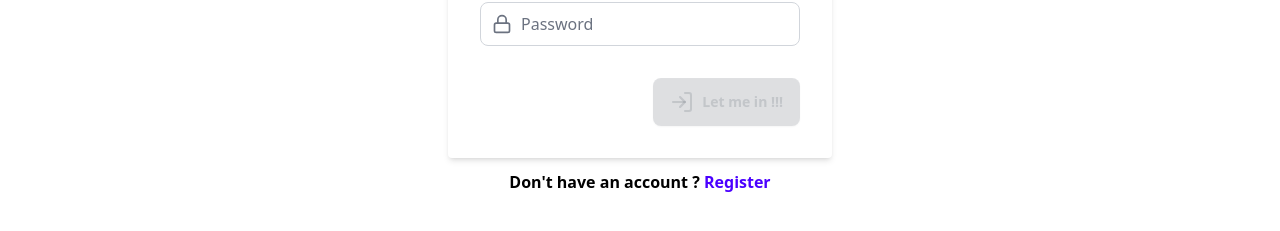
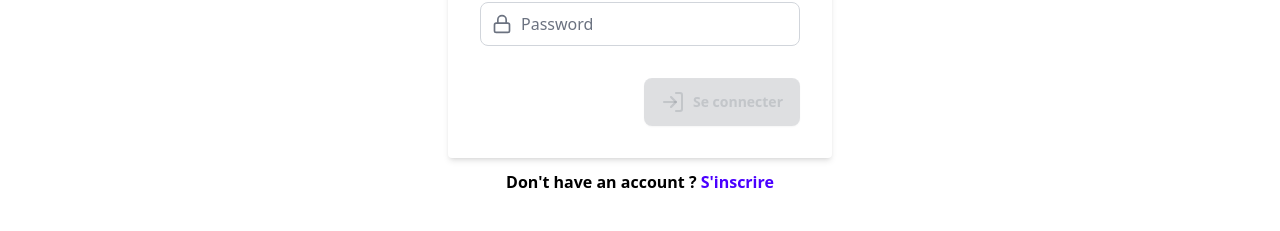
Before and after one commit to NhiSty/challenge-3-react, a React (Vite) app: page /login in a window 1280 px wide. Shown: the part 267-498 px from the top of the page. Built offline with nearby package versions, Linux system fonts and the light colour scheme; no server answers.

Commit message:
#3 : changing import to use alias, using translation

```diff
--- a/src/components/partials/NavBarButton.jsx
+++ b/src/components/partials/NavBarButton.jsx
@@ -1,5 +1,6 @@
 import { LayoutDashboard, LogIn, LogOut, User, UserPlus } from "lucide-react";
 import { Link, useNavigate } from "react-router-dom";
+import toTranslate from "@/utils/translate.js";
 
 export function NavBarButtons() {
   const navigate = useNavigate();
@@ -16,7 +17,9 @@ export function NavBarButtons() {
       <div className="dropdown dropdown-end">
         <button type="button" role="menu" tabIndex={0}>
           <User aria-hidden="true" />
-          <span className="sr-only">Account</span>
+          <span className="sr-only">
+            {toTranslate("Compte")}
+          </span>
         </button>
 
         <ul role="menu" className="dropdown-content menu menu-md">
@@ -25,7 +28,7 @@ export function NavBarButtons() {
               to="/account"
               className="hover:bg-primary hover:text-text-100"
             >
-              Account
+              {toTranslate("Compte")}
               <User aria-hidden="true" className="w-5 h-5 ml-auto" />
             </Link>
           </li>
@@ -35,7 +38,7 @@ export function NavBarButtons() {
               to="/dashboard"
               className="hover:bg-primary hover:text-text-100"
             >
-              Dashboard
+              {toTranslate("Dashboard")}
               <LayoutDashboard aria-hidden="true" className="w-5 h-5 ml-auto" />
             </Link>
           </li>
@@ -45,7 +48,7 @@ export function NavBarButtons() {
               onClick={handleLogout}
               className="hover:bg-primary hover:text-text-100"
             >
-              Log out
+              {toTranslate("Déconnexion")}
               <LogOut aria-hidden="true" className="w-5 h-5 ml-auto" />
             </button>
           </li>
@@ -59,13 +62,13 @@ export function NavBarButtons() {
       <div className="tooltip tooltip-bottom" data-tip="Log In">
         <Link to="/login" className="btn btn-ghost">
           <LogIn aria-hidden="true" />
-          <span className="sr-only">Log In</span>
+          <span className="sr-only">{toTranslate("Se connecter")}</span>
         </Link>
       </div>
       <div className="tooltip tooltip-bottom" data-tip="Register">
         <Link to="/register" className="btn btn-ghost">
           <UserPlus aria-hidden="true" />
-          <span className="sr-only">Register</span>
+          <span className="sr-only">{toTranslate("Se déconnecter")}</span>
         </Link>
       </div>
     </>
--- a/src/routes/ErrorPage.jsx
+++ b/src/routes/ErrorPage.jsx
@@ -1,6 +1,6 @@
 import { useRouteError } from "react-router-dom";
 import toTranslate from "@/utils/translate.js";
-import { Navbar } from "../components/partials/Navbar";
+import { Navbar } from "@components/partials/Navbar";
 
 export default function ErrorPage() {
   const error = useRouteError();
--- a/src/routes/LoginPage.jsx
+++ b/src/routes/LoginPage.jsx
@@ -2,9 +2,9 @@ import { useState } from "react";
 import { useForm } from "react-hook-form";
 import { Input } from "@components/form/Input";
 import { Loader2, Lock, LogIn, User } from "lucide-react";
-import { Button } from "../components/base/Button";
+import { Button } from "@components/base/Button";
 import classNames from "classnames";
-import { login } from "../api/auth";
+import { login } from "@/api/auth";
 import { useNavigate } from "react-router-dom";
 import { ToastContainer, toast } from "react-toastify";
 import "react-toastify/dist/ReactToastify.css";
@@ -72,7 +72,8 @@ export default function LoginPage() {
             icon={loading ? Loader2 : LogIn}
             iconClassName={classNames({ "animate-spin": loading })}
           >
-            Let me in !!!
+            {toTranslate("Se connecter")}
+
           </Button>
         </div>
       </form>
@@ -81,7 +82,7 @@ export default function LoginPage() {
         <p className="mt-3 font-bold text-center">
           {toTranslate("Don't have an account ? ")}
           <a className="text-primary" href="/register">
-            Register
+            {toTranslate("S'inscrire")}
           </a>
         </p>
       </div>
--- a/src/routes/RegisterPage.jsx
+++ b/src/routes/RegisterPage.jsx
@@ -2,9 +2,9 @@ import { useState } from "react";
 import { useForm } from "react-hook-form";
 import { Input } from "@components/form/Input";
 import { Loader2, Lock, User, UserPlus } from "lucide-react";
-import { Button } from "../components/base/Button";
+import { Button } from "@components/base/Button";
 import classNames from "classnames";
-import { register } from "../api/auth";
+import { register } from "@/api/auth";
 import { useNavigate } from "react-router-dom";
 import { ToastContainer, toast } from "react-toastify";
 import "react-toastify/dist/ReactToastify.css";
@@ -36,7 +36,6 @@ export default function RegisterPage() {
     setLoading(true);
 
     try {
-      // Appeler votre API pour l'inscription
       await register(data);
 
       navigate("/login");
@@ -127,7 +126,7 @@ export default function RegisterPage() {
         <p className="mt-3 font-bold text-center">
           Vous avez déjà un compte ?{" "}
           <a className="text-primary" href="/login">
-            Connexion
+            {toTranslate("Connexion")}
           </a>
         </p>
       </div>
```
